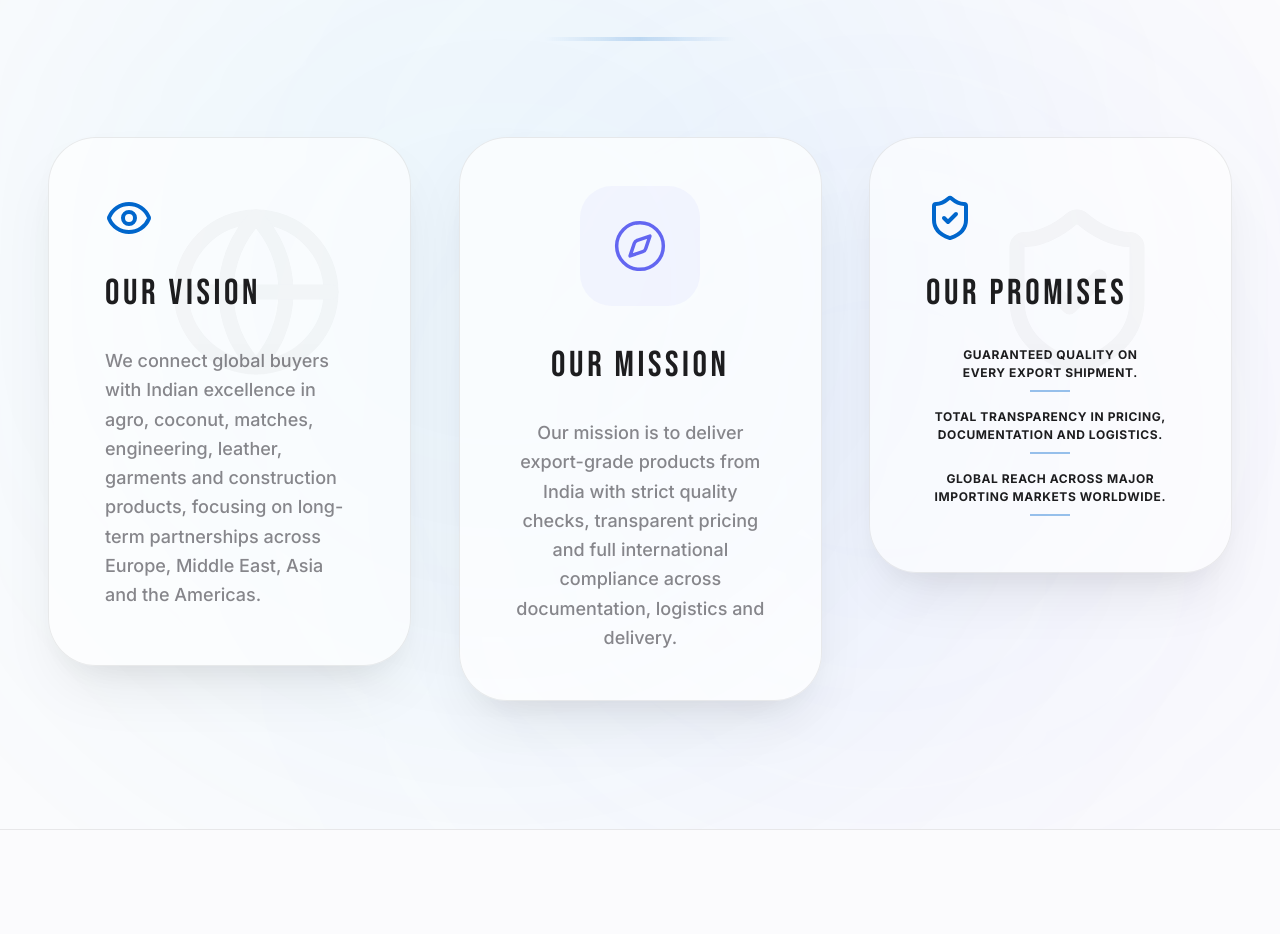
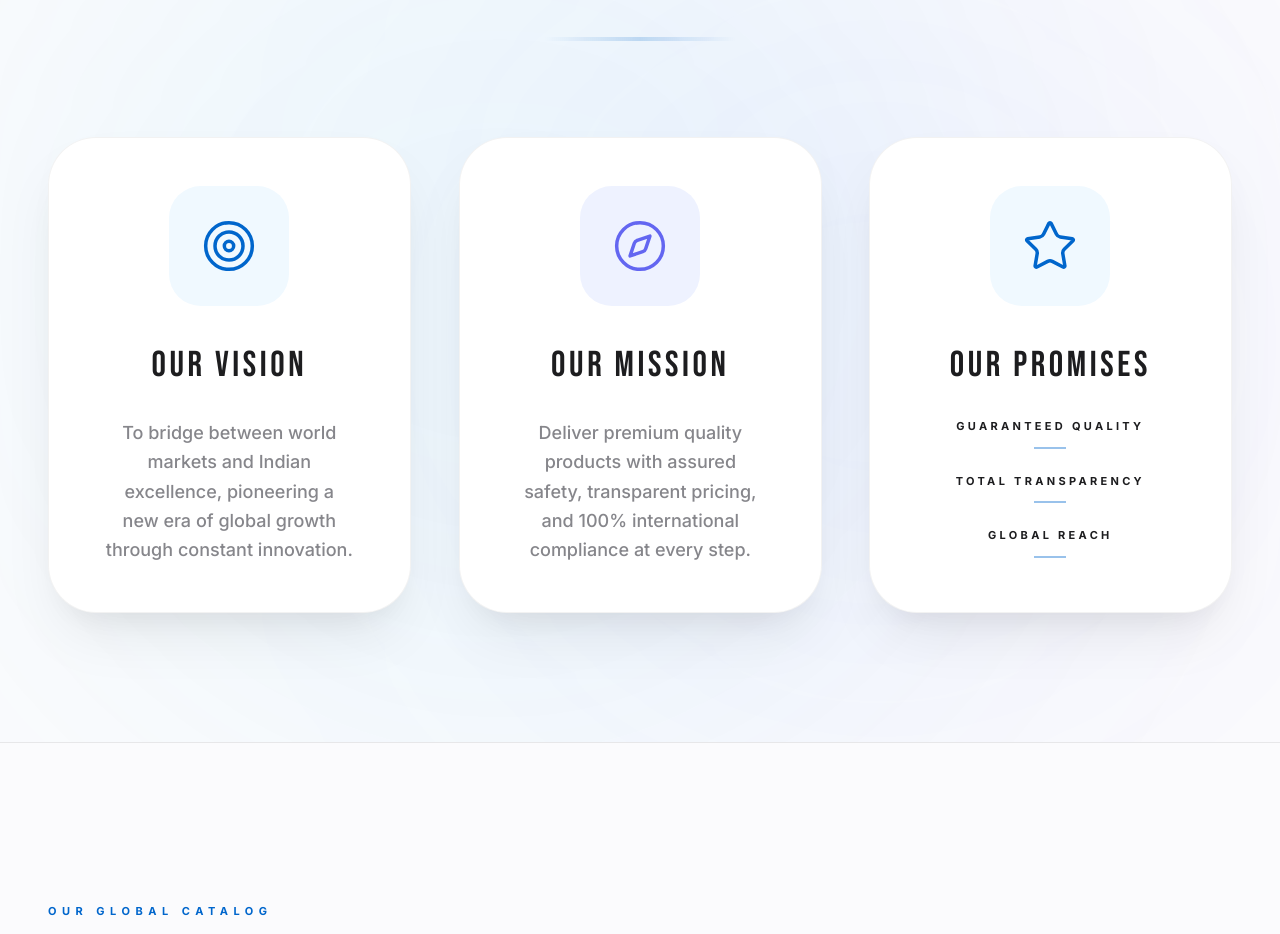
Before and after one commit to velworld7/velworld-export, a React (Vite) app: page / in a window 1280 px wide. Shown: the part 1682-2616 px from the top of the page. Built offline with nearby package versions, Linux system fonts and the light colour scheme.

Commit message:
I have reverted the "Our Vision" and "Our Promises" cards to their original white/glass style

```diff
--- a/components/VisionMission.tsx
+++ b/components/VisionMission.tsx
@@ -1,5 +1,5 @@
 import React from 'react';
-import { Target, Compass, Globe, Eye, ShieldCheck } from 'lucide-react';
+import { Target, Compass, Globe, Eye, ShieldCheck, Star } from 'lucide-react';
 
 const VisionMission: React.FC = () => {
   return (
@@ -19,46 +19,50 @@ const VisionMission: React.FC = () => {
         <div className="grid grid-cols-1 lg:grid-cols-3 gap-12">
           {/* Vision */}
           <div className="group opacity-0 animate-apple-in" style={{ animationDelay: '0.2s' }}>
-            <div className="bg-white/60 dark:bg-zinc-900/60 backdrop-blur-xl p-10 md:p-14 rounded-[3rem] border border-[var(--border)] shadow-premium relative overflow-hidden group hover:-translate-y-2 transition-transform duration-500">
-              <div className="absolute top-0 right-0 p-16 opacity-[0.03] group-hover:opacity-[0.07] transition-opacity">
-                <Globe size={180} />
+            <div className="relative p-12 bg-white rounded-[3rem] h-full flex flex-col items-center text-center shadow-premium transition-all duration-700 hover:-translate-y-4 hover:shadow-2xl border border-black/5">
+              <div className="mb-10 p-8 bg-sky-50 rounded-[2rem] group-hover:bg-[#0066cc]/10 transition-colors">
+                <Target size={56} className="text-[#0066cc]" strokeWidth={1.5} />
               </div>
-              <Eye className="text-[#0066cc] w-12 h-12 mb-8" />
-              <h3 className="text-4xl font-bebas tracking-widest text-[var(--text)] mb-8 uppercase">Our Vision</h3>
-              <p className="text-[var(--text-secondary)] leading-relaxed font-medium text-lg text-balance">
-                We connect global buyers with Indian excellence in agro, coconut, matches, engineering, leather, garments and construction products, focusing on long-term partnerships across Europe, Middle East, Asia and the Americas.
+              <h3 className="text-4xl font-bebas tracking-widest text-[#1d1d1f] mb-8 uppercase">Our Vision</h3>
+              <p className="text-[#86868b] leading-relaxed font-medium text-lg text-balance">
+                To bridge between world markets and Indian excellence, pioneering a new era of global growth through constant innovation.
               </p>
             </div>
           </div>
 
           {/* Mission */}
           <div className="group opacity-0 animate-apple-in" style={{ animationDelay: '0.4s' }}>
-            <div className="relative p-12 glass-card rounded-[3rem] h-full flex flex-col items-center text-center shadow-premium transition-all duration-700 hover:-translate-y-4 hover:shadow-2xl">
-              <div className="mb-10 p-8 bg-indigo-500/[0.05] rounded-[2rem] group-hover:bg-indigo-500/[0.1] transition-colors">
+            <div className="relative p-12 bg-white rounded-[3rem] h-full flex flex-col items-center text-center shadow-premium transition-all duration-700 hover:-translate-y-4 hover:shadow-2xl border border-black/5">
+              <div className="mb-10 p-8 bg-indigo-50 rounded-[2rem] group-hover:bg-indigo-500/[0.1] transition-colors">
                 <Compass size={56} className="text-indigo-500" strokeWidth={1.5} />
               </div>
-              <h3 className="text-4xl font-bebas tracking-widest text-[var(--text)] mb-8 uppercase">Our Mission</h3>
-              <p className="text-[var(--text-secondary)] leading-relaxed font-medium text-lg text-balance">
-                Our mission is to deliver export-grade products from India with strict quality checks, transparent pricing and full international compliance across documentation, logistics and delivery.
+              <h3 className="text-4xl font-bebas tracking-widest text-[#1d1d1f] mb-8 uppercase">Our Mission</h3>
+              <p className="text-[#86868b] leading-relaxed font-medium text-lg text-balance">
+                Deliver premium quality products with assured safety, transparent pricing, and 100% international compliance at every step.
               </p>
             </div>
           </div>
 
           {/* Promises */}
           <div className="group opacity-0 animate-apple-in" style={{ animationDelay: '0.6s' }}>
-            <div className="bg-white/60 dark:bg-zinc-900/60 backdrop-blur-xl p-10 md:p-14 rounded-[3rem] border border-[var(--border)] shadow-premium relative overflow-hidden group hover:-translate-y-2 transition-transform duration-500">
-              <div className="absolute top-0 right-0 p-16 opacity-[0.03] group-hover:opacity-[0.07] transition-opacity">
-                <ShieldCheck size={180} />
+            <div className="relative p-12 bg-white rounded-[3rem] h-full flex flex-col items-center text-center shadow-premium transition-all duration-700 hover:-translate-y-4 hover:shadow-2xl border border-black/5">
+              <div className="mb-10 p-8 bg-sky-50 rounded-[2rem] group-hover:bg-[#0066cc]/10 transition-colors">
+                <Star size={56} className="text-[#0066cc]" strokeWidth={1.5} />
               </div>
-              <ShieldCheck className="text-[#0066cc] w-12 h-12 mb-8" />
-              <h3 className="text-4xl font-bebas tracking-widest text-[var(--text)] mb-8 uppercase">Our Promises</h3>
-              <ul className="space-y-4">
-                {['Guaranteed quality on every export shipment.', 'Total transparency in pricing, documentation and logistics.', 'Global reach across major importing markets worldwide.'].map((text, i) => (
-                  <div key={i} className="flex flex-col items-center">
-                    <span className="text-[var(--text)] font-bold text-[12px] tracking-[0.05em] uppercase mb-2 text-center text-balance">{text}</span>
-                    <div className="h-0.5 w-10 bg-[#0066cc]/40" />
-                  </div>
-                ))}
+              <h3 className="text-4xl font-bebas tracking-widest text-[#1d1d1f] mb-8 uppercase">Our Promises</h3>
+              <ul className="space-y-6 w-full">
+                <li className="flex flex-col items-center">
+                  <span className="text-[var(--text)] font-bold text-[11px] tracking-[0.3em] uppercase mb-3">Guaranteed Quality</span>
+                  <div className="h-0.5 w-8 bg-[#0066cc]/40" />
+                </li>
+                <li className="flex flex-col items-center">
+                  <span className="text-[var(--text)] font-bold text-[11px] tracking-[0.3em] uppercase mb-3">Total Transparency</span>
+                  <div className="h-0.5 w-8 bg-[#0066cc]/40" />
+                </li>
+                <li className="flex flex-col items-center">
+                  <span className="text-[var(--text)] font-bold text-[11px] tracking-[0.3em] uppercase mb-3">Global Reach</span>
+                  <div className="h-0.5 w-8 bg-[#0066cc]/40" />
+                </li>
               </ul>
             </div>
           </div>
```
